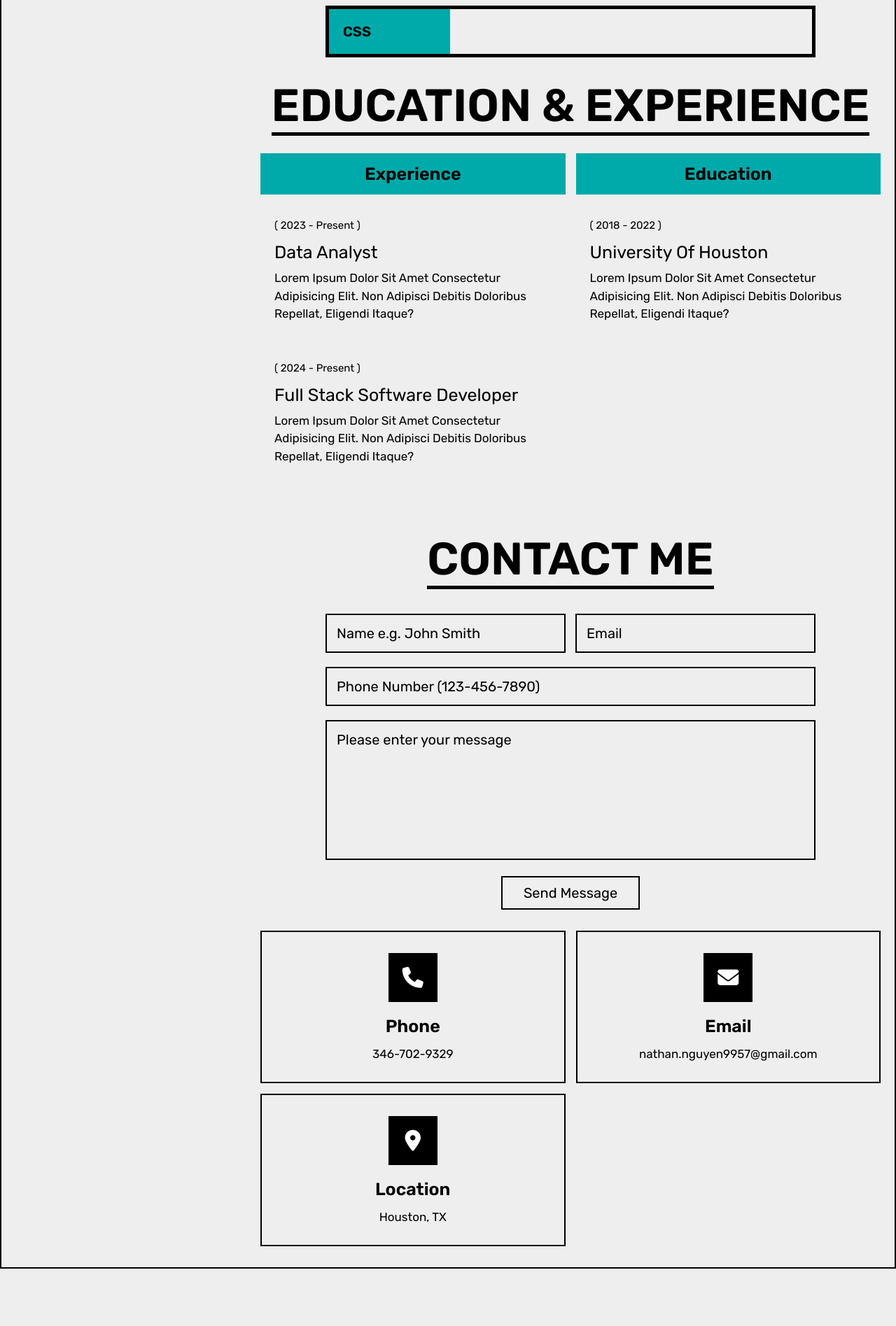
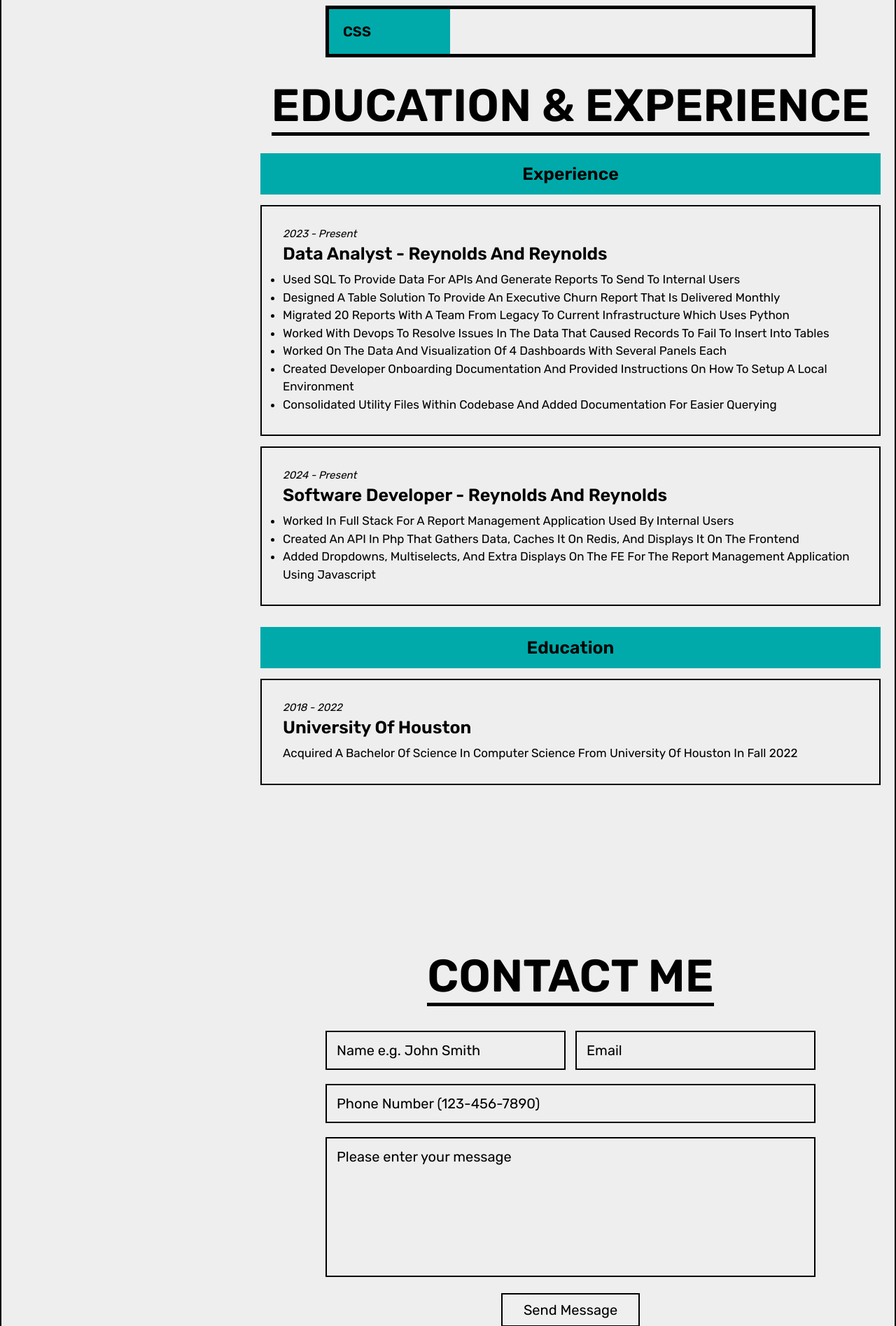
Before and after one commit to iiyuuu/Portfolio, a PHP site: page / in a window 1280 px wide. Shown: the part 1907-3802 px from the top of the page at 70% size. Before the commit the page ends 3720 px from the top, so only its background shows below. Run offline with PHP 8.4, Linux system fonts and the light colour scheme.

Commit message:
added snackbar and descriptions for exp

```diff
--- a/css/style.css
+++ b/css/style.css
@@ -14,6 +14,8 @@
     --border-light: .2rem solid var(--black);
     --border-bold-dark: .5rem solid var(--dark-mode-border-color);
     --border-dark: .2rem solid var(--dark-mode-border-color);
+    --success: rgb(0, 155, 0);
+    --error: rgb(151, 0, 0);
 }
 
 *{
@@ -54,6 +56,9 @@ body{
     background-color: var(--light-bg);
     color: black;
     border: var(--border-light);
+    display: flex;
+    flex-direction: column;
+    justify-content: center;
 }
 
 section{
@@ -377,7 +382,8 @@ body.dark-mode .about .skills .progress .bar span.skill{
 
 .about .edu-exp .row{
     display: flex;
-    flex-wrap: wrap;
+    flex-direction: column;
+    /* flex-wrap: wrap; */
     gap: 1.5rem;
 }
 
@@ -400,25 +406,31 @@ body.dark-mode .about .edu-exp .row .box-container .title{
 .about .edu-exp .row .box-container .box{
     text-align: left;
     margin: 1.5rem 0;
-    background-color: var(--light-bg);
-    padding: 2rem;
+    border: var(--border-light);
+    padding: 3rem;
     color: var(--black);
 }
 
 body.dark-mode .about .edu-exp .row .box-container .box{
-    background-color: var(--dark-bg);
+    border: var(--border-dark);
     color: var(--dark-mode-text);
 }
 
 .about .edu-exp .row .box-container .box span{
     font-size: 1.5rem;
+    font-style: italic;
 }
 
 .about .edu-exp .row .box-container .box h3{
     font-size: 2.5rem;
-    font-weight: normal;
-    margin-top: 1.5rem;
+    font-weight: bold;
+    margin-top: 0.5rem;
     margin-bottom: 1rem;
+}
+
+.about .edu-exp .row .box-container .box li{
+    line-height: 1.5;
+    font-size: 1.7rem;
 }
 
 .about .edu-exp .row .box-container .box p{
--- a/index.php
+++ b/index.php
@@ -13,6 +13,8 @@
 
     <!-- custom css file link -->
     <link rel="stylesheet" href="css/style.css">
+
+    <meta name="snackbar_message" content="width=device-width, initial-scale=1">
 
 </head>
 
@@ -98,15 +100,27 @@
                 <h3 class="title">experience</h3>
 
                 <div class="box">
-                    <span>( 2023 - present )</span>
-                    <h3>Data Analyst</h3>
-                    <p>Lorem ipsum dolor sit amet consectetur adipisicing elit. Non adipisci debitis doloribus repellat, eligendi itaque?</p>
+                    <span>2023 - present</span>
+                    <h3>Data Analyst - Reynolds and Reynolds</h3>
+                    <ul>
+                        <li>Used SQL to provide data for APIs and generate reports to send to internal users</li>
+                        <li>Designed a table solution to provide an executive churn report that is delivered monthly</li>
+                        <li>Migrated 20 reports with a team from legacy to current infrastructure which uses python</li>
+                        <li>Worked with devops to resolve issues in the data that caused records to fail to insert into tables</li>
+                        <li>Worked on the data and visualization of 4 dashboards with several panels each</li>
+                        <li>Created developer onboarding documentation and provided instructions on how to setup a local environment</li>
+                        <li>Consolidated utility files within codebase and added documentation for easier querying</li>
+                    </ul>
                 </div>
 
                 <div class="box">
-                    <span>( 2024 - present )</span>
-                    <h3>Full Stack Software Developer</h3>
-                    <p>Lorem ipsum dolor sit amet consectetur adipisicing elit. Non adipisci debitis doloribus repellat, eligendi itaque?</p>
+                    <span>2024 - present</span>
+                    <h3>Software Developer - Reynolds and Reynolds</h3>
+                    <ul>
+                        <li>Worked in full stack for a report management application used by internal users</li>
+                        <li>Created an API in php that gathers data, caches it on redis, and displays it on the frontend</li>
+                        <li>Added dropdowns, multiselects, and extra displays on the FE for the report management application using javascript</li>
+                    </ul>
                 </div>
 
             </div>
@@ -116,11 +130,10 @@
                 <h3 class="title">education</h3>
 
                 <div class="box">
-                    <span>( 2018 - 2022 )</span>
+                    <span>2018 - 2022</span>
                     <h3>University of Houston</h3>
-                    <p>Lorem ipsum dolor sit amet consectetur adipisicing elit. Non adipisci debitis doloribus repellat, eligendi itaque?</p>
+                    <p>Acquired a Bachelor of Science in Computer Science from University of Houston in Fall 2022</p>
                 </div>
-
             </div>
         </div>
     </div>
@@ -171,15 +184,18 @@
 
 </section>
 
+<div class="snackbar" id="snackbar"></div>
+
 <!-- Contact section end -->
 
 <!-- custom js file link -->
 <script src="js/main.js" type="module"></script>
+<script src="js/handleFormSubmit.js" type="module"></script>
 
 <script src="https://unpkg.com/aos@2.3.1/dist/aos.js"></script>
 <script>AOS.init({
-    duration: 800,
-    delay: 300
+    duration: 350,
+    delay: 100
 });</script>
 
 </body>
--- a/js/handleFormSubmit.js
+++ b/js/handleFormSubmit.js
@@ -1,11 +1,41 @@
+function showSnackbar(message, success=true) {
+    var snackbar = document.getElementById("snackbar");
+        snackbar.innerHTML = message;
+        snackbar.className = success ? "snackbar show" : "snackbar error";
+        setTimeout(function(){ snackbar.className = snackbar.className.replace(success ? "show" : "error", ""); }, 3000);
+}
+
+
+
 document.getElementById('contact_form').addEventListener('submit', function(e) {
     e.preventDefault(); // Prevent default form submission
-    let formData = new FormData(this);
+    let form_data = new FormData(this);
 
     fetch('src/contact.php', {
         method: 'POST',
-        body: formData
+        body: form_data
     })
-    .then(response => response.text())
-    .catch(error => console.error('Error:', error));
+    .then(response => {
+        if (!response.ok) {
+            throw new Error('Network response was not ok');
+        }
+        return response.json();
+    })
+    .then(data => {
+        if(data.hasOwnProperty('message')) {
+            if(data['message'] === 'message sent already'){
+                showSnackbar(data.message, false);
+            }
+            else{
+                showSnackbar(data.message);
+            }
+
+        } else {
+            throw new Error('Invalid response format');
+        }
+    })
+    .catch(error => {
+        console.error('Error:', error);
+        showSnackbar("Error occurred. Please try again", false);
+    });
 });
```
Also changed, not shown: other parts of css/style.css (+29 -12 lines), src/contact.php (+27 -15 lines).
